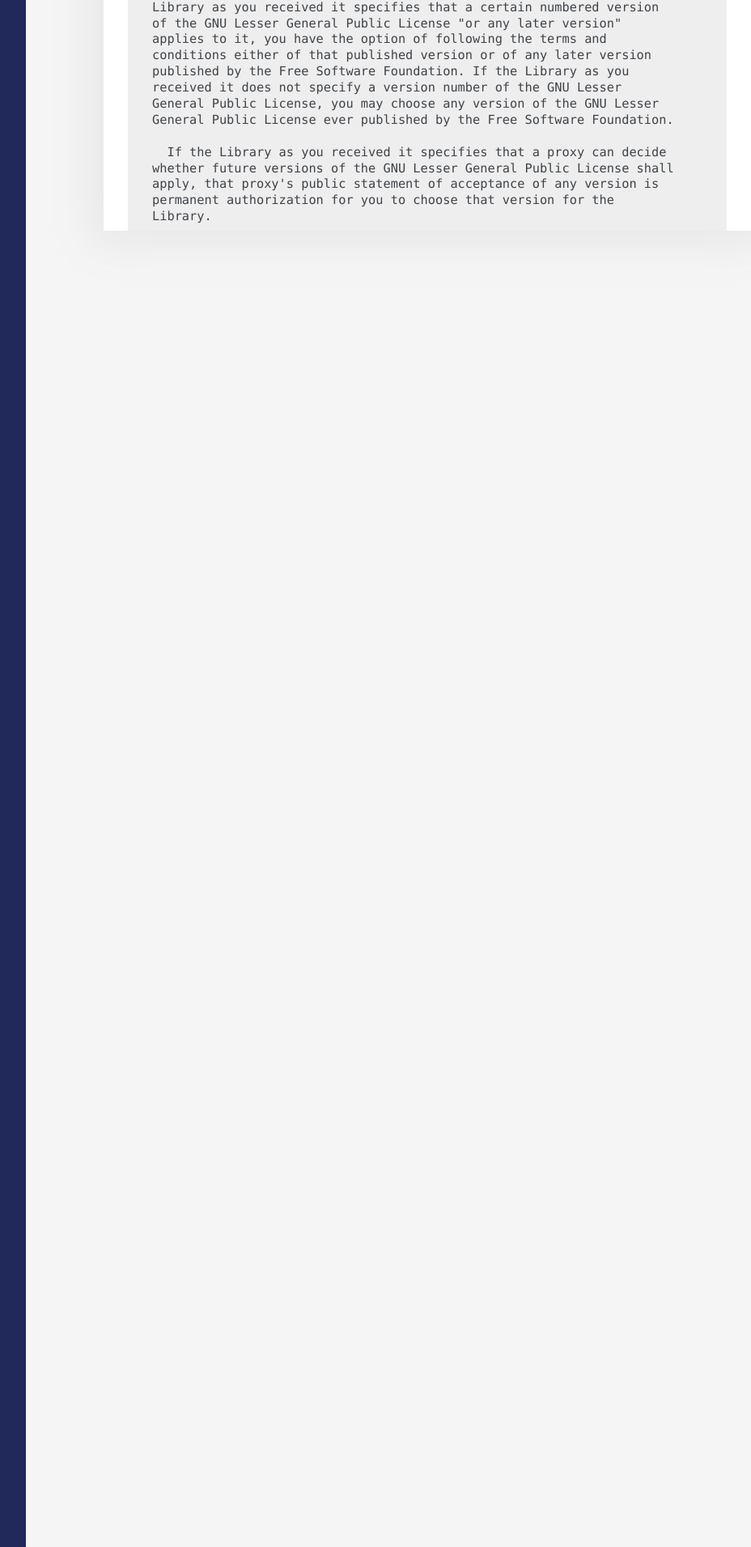
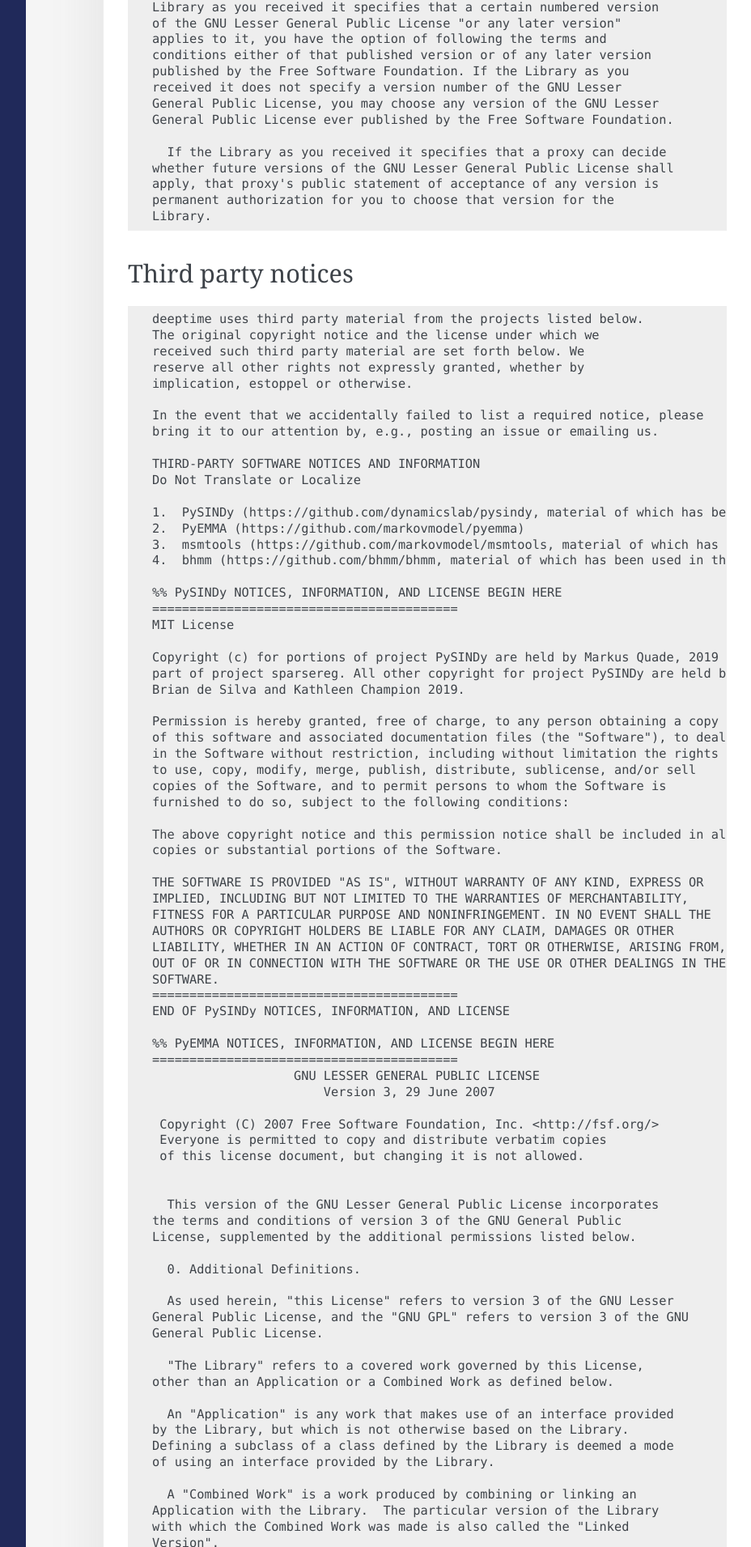
Before and after one commit to deeptime-ml/deeptime, a Sphinx documentation site: the page built from docs/source/license.rst, in a window 1280 px wide. Shown: the part 3089-5000 px from the top of the page at 81% size, without its empty margins (256-1184 px from the left). Built offline with Sphinx 7.4.7, drawn with Linux system fonts in a browser that asks for light colours; formulas are drawn with MathJax 3; pages that are not in the unit, such as notebooks, are missing from menus; some of the changed text lies outside the part shown.

Commit message:
docs update

```diff
--- a/docs/source/index_dimreduction.rst
+++ b/docs/source/index_dimreduction.rst
@@ -8,9 +8,9 @@
 
     notebooks/tica
     notebooks/vamp
+    notebooks/kcca
     notebooks/dmd
     notebooks/kedmd
-    notebooks/kcca
 
 Here we introduce the dimension reduction / decomposition techniques implemented in the package.
 
--- a/docs/source/license.rst
+++ b/docs/source/license.rst
@@ -3,3 +3,9 @@
 
 .. literalinclude:: ../../LICENSE.txt
    :language: none
+
+Third party notices
+-------------------
+
+.. literalinclude:: ../../ThirdPartyNotices.txt
+   :language: none
--- a/docs/source/references.bib
+++ b/docs/source/references.bib
@@ -618,3 +618,13 @@
   year={1966},
   publisher={Springer}
 }
+@article{schutte1999direct,
+  title={A direct approach to conformational dynamics based on hybrid Monte Carlo},
+  author={Sch{\"u}tte, Ch and Fischer, Alexander and Huisinga, Wilhelm and Deuflhard, Peter},
+  journal={Journal of Computational Physics},
+  volume={151},
+  number={1},
+  pages={146--168},
+  year={1999},
+  publisher={Elsevier}
+}
```
Also changed, not shown: docs/source/notebooks/clustering.ipynb, docs/source/notebooks/dmd.ipynb, docs/source/notebooks/hmm.ipynb, docs/source/notebooks/kcca.ipynb, docs/source/notebooks/kedmd.ipynb, docs/source/notebooks/mlmsm.ipynb, docs/source/notebooks/pcca.ipynb, docs/source/notebooks/sindy.ipynb, docs/source/notebooks/tae.ipynb, docs/source/notebooks/tica.ipynb, docs/source/notebooks/tpt.ipynb, docs/source/notebooks/transition-counting.ipynb, docs/source/notebooks/vamp.ipynb, docs/source/notebooks/vampnets.ipynb.
